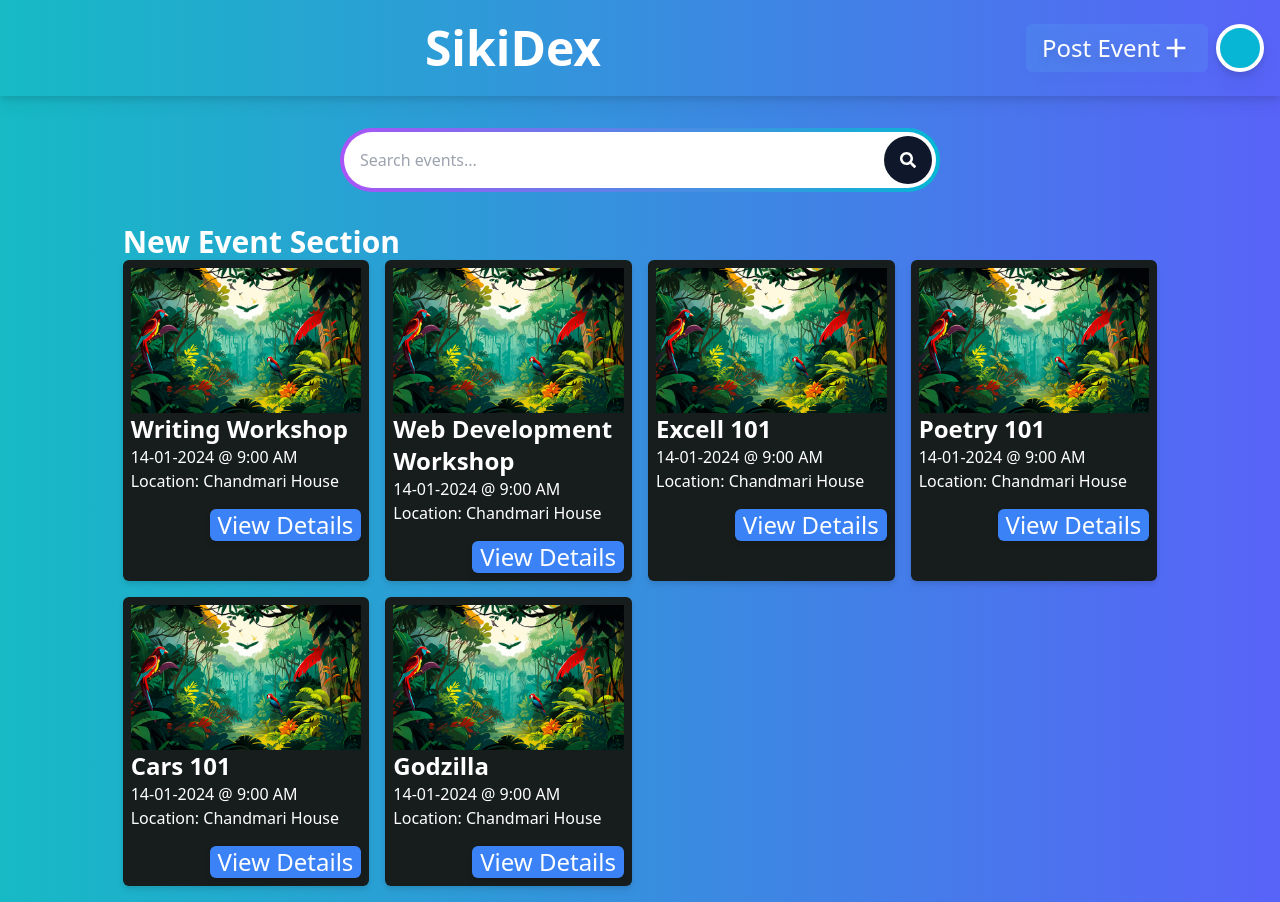
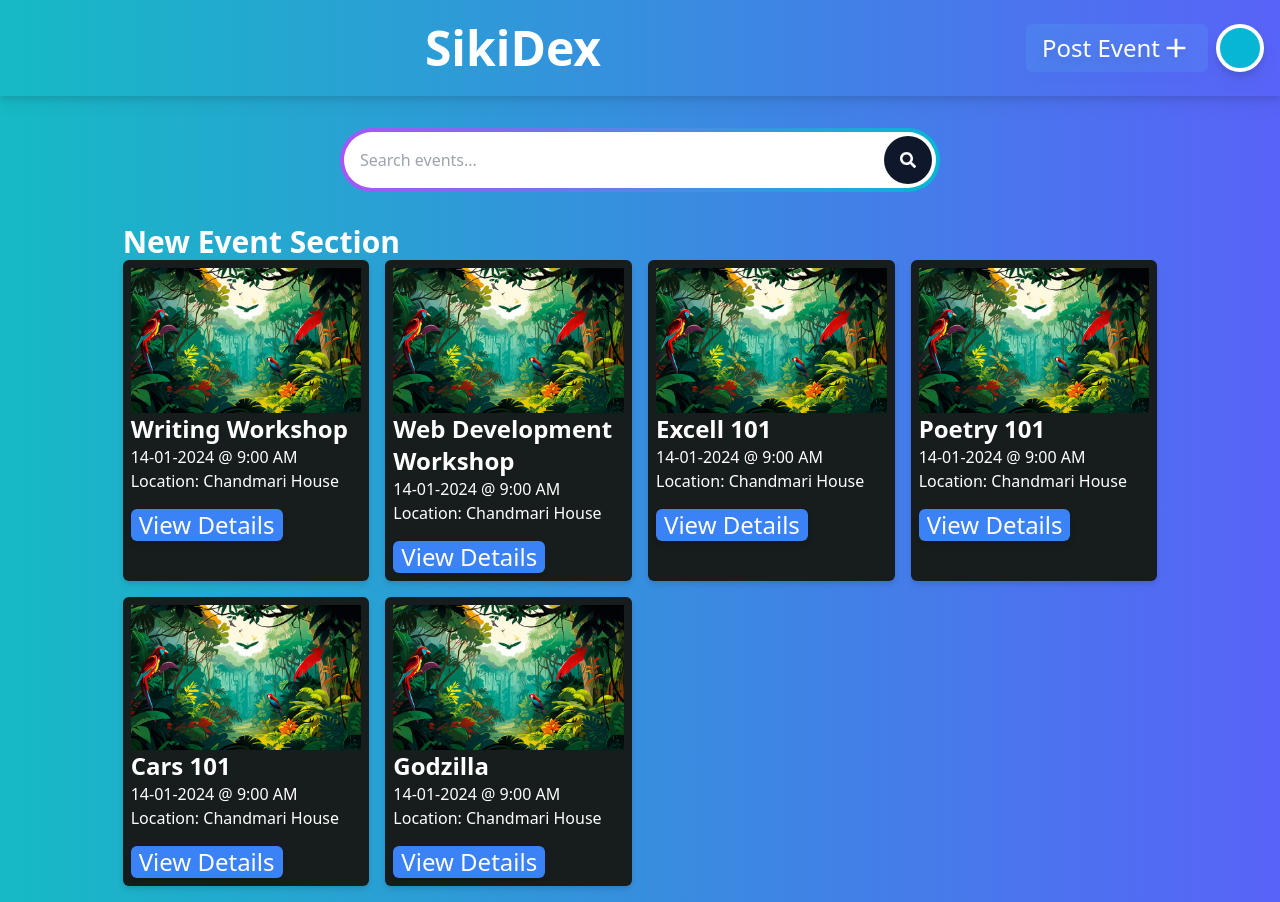
Before and after one commit to original-subbaman/sikidex, a React (Vite) app: page / in a window 1280 px wide. Built offline with nearby package versions, Linux system fonts and the light colour scheme.

Commit message:
Added dynamic route for post detail page

```diff
--- a/src/App.jsx
+++ b/src/App.jsx
@@ -4,6 +4,7 @@ import "./App.css";
 import RootLayout from "./components/RootLayout";
 import HomePage from "./pages/HomePage";
 import PostEvent from "./pages/PostEvent";
+import PostDetail from "./pages/PostDetail";
 
 function App() {
   const router = createBrowserRouter([
@@ -15,7 +16,10 @@ function App() {
           index: true,
           element: <HomePage />,
         },
-
+        {
+          path: "/post-detail/:postId",
+          element: <PostDetail />,
+        },
         { path: "postEvent", element: <PostEvent /> },
       ],
     },
--- a/src/components/Event.jsx
+++ b/src/components/Event.jsx
@@ -1,6 +1,6 @@
 import React from "react";
+import img from "../assets/rainforest.jpg";
 import { Link } from "react-router-dom";
-import img from "../assets/rainforest.jpg";
 function Event({ event }) {
   return (
     <article className="bg-[#171d1c]  text-white p-2 rounded-md">
@@ -13,9 +13,11 @@ function Event({ event }) {
           </p>
           <p>Location: {event.location}</p>
         </div>
-        <button className=" px-2 rounded-md bg-blue-500 text-white ml-auto mt-4 text-2xl font-light drop-shadow-md">
-          <Link to={""}>View Details</Link>
-        </button>
+        <Link to={`post-detail/${event.id}`}>
+          <button className=" px-2 rounded-md bg-blue-500 text-white ml-auto mt-4 text-2xl font-light drop-shadow-md">
+            View Details
+          </button>
+        </Link>
       </div>
     </article>
   );
--- /dev/null
+++ b/src/pages/PostDetail.jsx
@@ -0,0 +1,7 @@
+import React from "react";
+
+function PostDetail(props) {
+  return <div>VIEW DETAIL</div>;
+}
+
+export default PostDetail;
```
